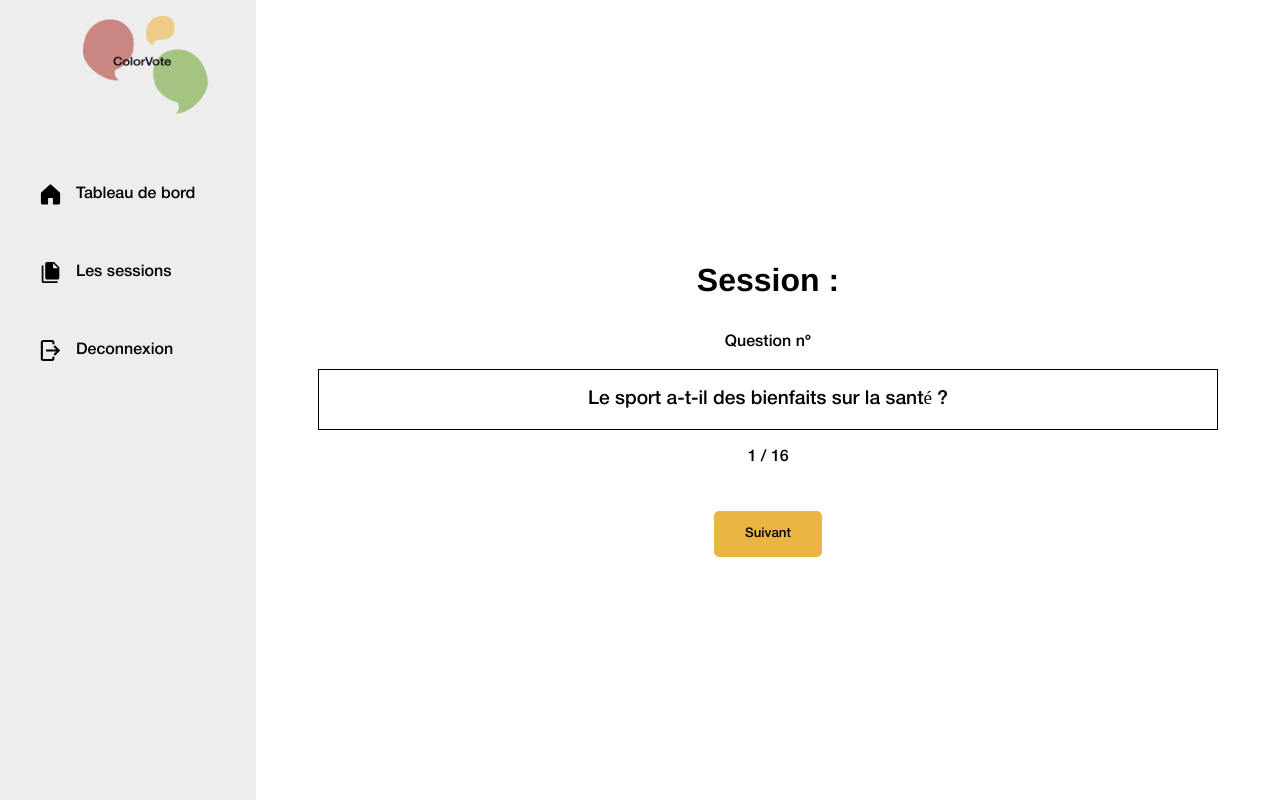
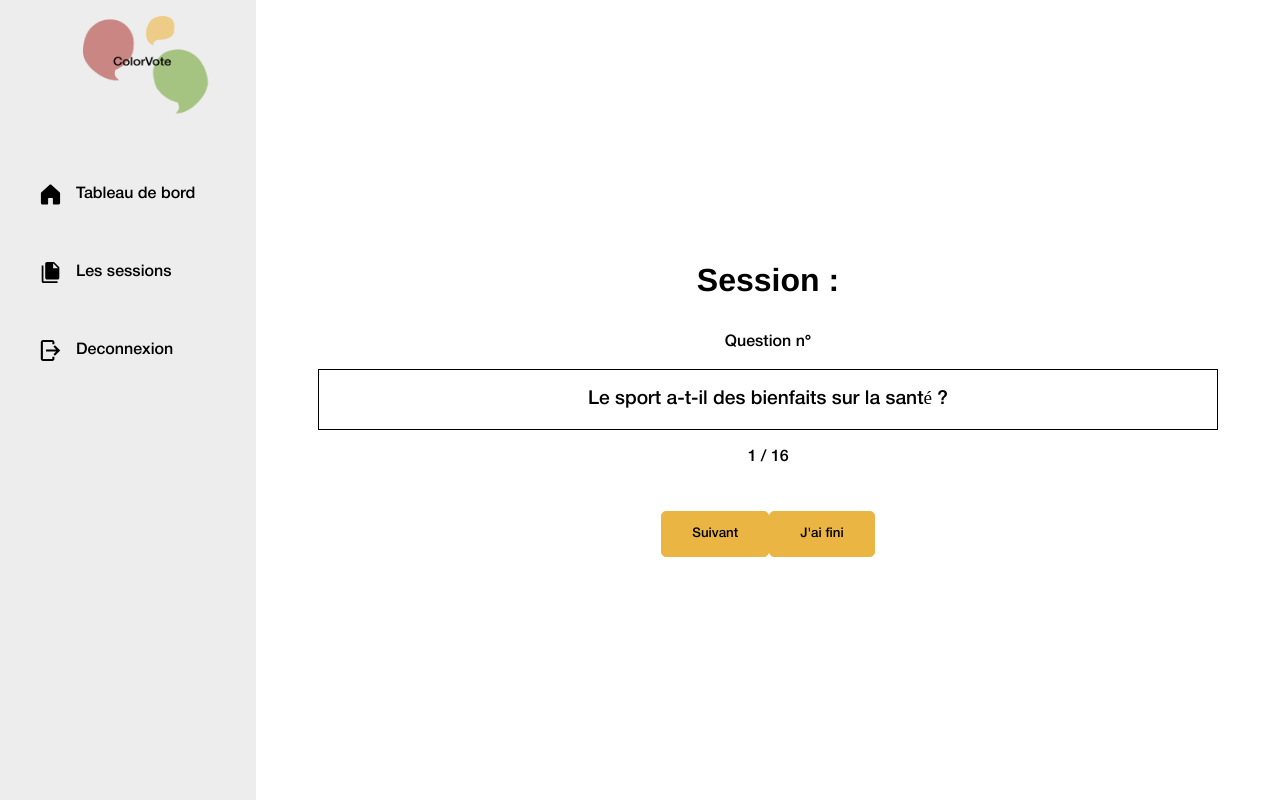
Before and after one commit to Jeff-Erson44/Color-vote, a Next.js app: page /dashboard/session in a window 1280 px wide. Built offline with nearby package versions, Linux system fonts and the light colour scheme.

Commit message:
Ajout d'un bouton j'ai fini

```diff
--- a/pages/dashboard/session.js
+++ b/pages/dashboard/session.js
@@ -11,6 +11,7 @@ text-align: center;
 font-family: "Helvetica";
 height: 100vh;
 flex-direction: column;
+
 width:  80vw;
 margin-left: 20vw;
 
@@ -22,6 +23,7 @@ margin-left: 20vw;
     height: auto;
 
 }
+
 button[type='submit'] {
     background-color: var(--yellow);
     border: 1px solid var(--yellow);
@@ -31,11 +33,13 @@ button[type='submit'] {
     border-radius: 5px;
     cursor: pointer;
 
-&:hover{
-    background-color: var(--white);
-    border: 1px solid var(--black);
+    &:hover{
+        background-color: var(--white);
+        border: 1px solid var(--black);
     }
 }
+
+
 `
 export default function Session() {
     return (
@@ -54,8 +58,12 @@ export default function Session() {
             <p className="question">Le sport a-t-il des bienfaits sur la santé ?</p>
             <p>1 / 16</p>
 
-            <button type="submit">Suivant</button>
+
+                <button className="next" type="submit">Suivant</button>
+                <button className="end" type="submit">J'ai fini</button>
+
         </div>
+
         </SessionStyle>
         </>
 
```
Also changed, not shown: components/PieCharts.js (added).
